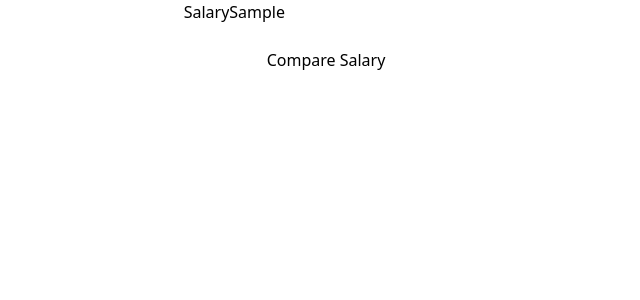
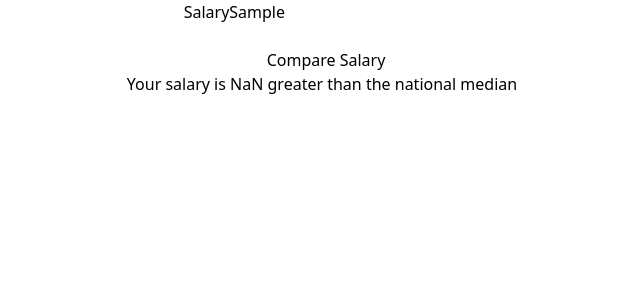
Before and after one commit to cupton15/reality-check, a React (Create React App) app: page / in a window 1280 px wide. Both pictures are taken after typing "Sample" into the empty fields and a click on the button "Compare Salary". Shown: the top 300 px of the page, without its empty margins (318-958 px from the left). Built offline with nearby package versions, Linux system fonts and the light colour scheme.

Commit message:
results component displays basic information

```diff
--- a/package.json
+++ b/package.json
@@ -42,6 +42,7 @@
     "autoprefixer": "^9.8.6",
     "eslint": "^7.27.0",
     "eslint-config-airbnb": "^18.2.1",
+    "eslint-config-prettier": "^8.3.0",
     "eslint-plugin-import": "^2.23.3",
     "eslint-plugin-jsx-a11y": "^6.4.1",
     "eslint-plugin-react": "^7.23.2",
--- a/src/App.tsx
+++ b/src/App.tsx
@@ -1,15 +1,21 @@
-import React from 'react';
+import React, { useState } from 'react';
 import './App.css';
+import SalaryResults from './components/salary results/SalaryResults';
 import SalaryCheckForm from './components/salary check form/SalaryCheckForm';
+import JobInformation from './types/JobInformation';
 
 function App() {
-  const onSubmit = (data: { salary: number }) => {
-    console.log(data);
+  const [submitted, setSubmitted] = useState(false);
+  const [jobInfo, setJobInfo] = useState<JobInformation>();
+  const onSubmit = (data: JobInformation) => {
+    setSubmitted(true);
+    setJobInfo(data);
   };
 
   return (
     <div className="App">
       <SalaryCheckForm onSubmit={onSubmit} />
+      {submitted && jobInfo && <SalaryResults jobInfo={jobInfo} />}
     </div>
   );
 }
--- /dev/null
+++ b/src/components/salary results/SalaryResults.tsx
@@ -0,0 +1,19 @@
+import React from 'react';
+import ukJobData from '../../data/UK 2020 salaries.json';
+import JobInformation from '../../types/JobInformation';
+
+type ResultProps = {
+  jobInfo: JobInformation;
+};
+
+export default function SalaryResults({ jobInfo }: ResultProps) {
+  const medianPercentage: number =
+    (jobInfo.salary / ukJobData.fullTime[0].medianSalary) * 100;
+
+  const percentageText: string =
+    medianPercentage < 100
+      ? `${(100 - medianPercentage).toFixed(2)}% lower`
+      : `${(medianPercentage - 100).toFixed(2)} greater`;
+
+  return <span>Your salary is {percentageText} than the national median</span>;
+}
```
Also changed, not shown: 2 other files (tests, documents, lock files or other folders).
